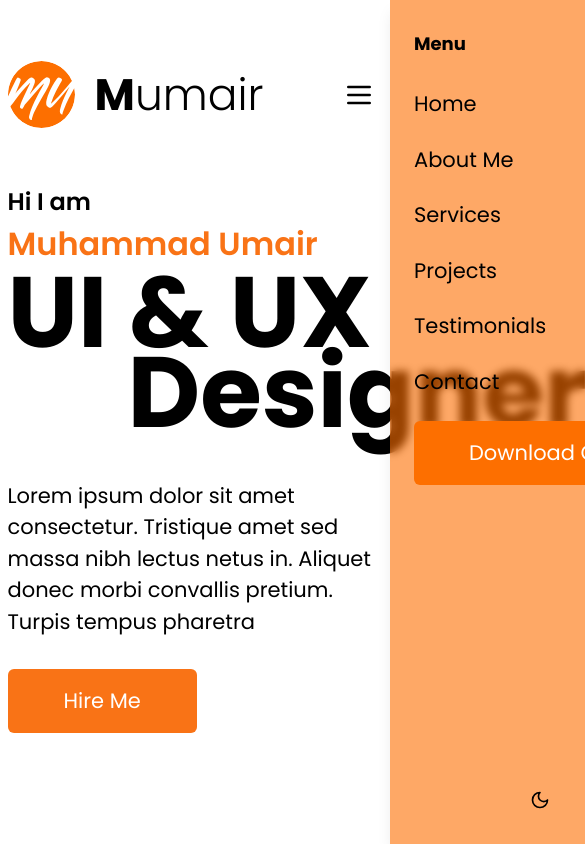
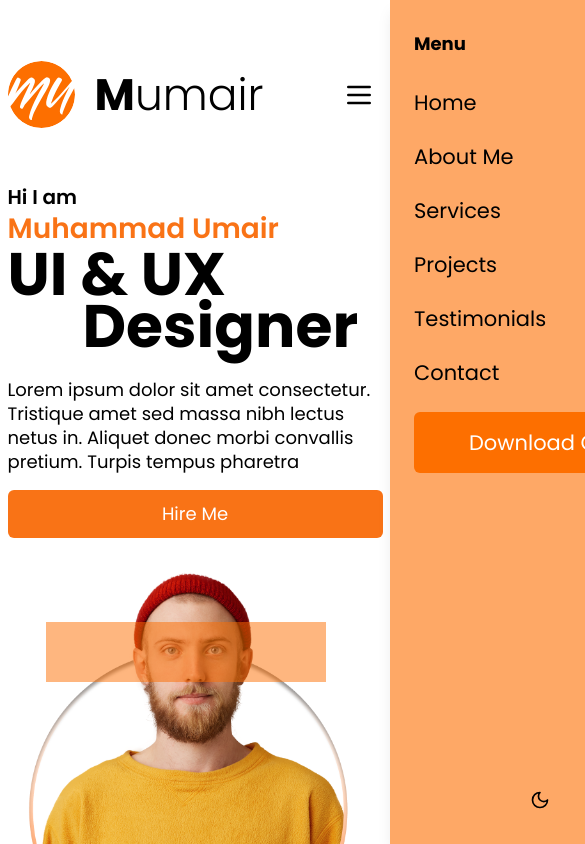
Before and after one commit to iamzubair6/personal-portfolio-task, a Next.js app: page / in a window 390 px wide. Shown: the top 844 px of the page, 585 px wide, since content can reach past the window. Built offline with nearby package versions, Linux system fonts and the light colour scheme.

Commit message:
Enhance Hero component for improved mobile responsiveness and adjust Tailwind font sizes

```diff
--- a/components/Hero.tsx
+++ b/components/Hero.tsx
@@ -4,26 +4,30 @@ import Link from "next/link";
 
 const Hero = () => {
   return (
-    <section className="py-16 grid grid-cols-1 lg:grid-cols-2 gap-[148px] items-center">
-      <div className="space-y-8">
-        <div className="space-y-4">
-          <h2 className="text-h5 font-semibold">Hi I am</h2>
-          <h1 className="text-h3 font-semibold text-primary">
+    <section className="pt-[60px] lg:py-[120px] grid grid-cols-1 lg:grid-cols-2 gap-8 lg:gap-[148px] items-center">
+      <div className="space-y-4 lg:space-y-8">
+        <div className="space-y-2 lg:space-y-4">
+          <h2 className="text-h5-mobile lg:text-h5 font-semibold">Hi I am</h2>
+          <h1 className="text-h3-mobile lg:text-h3 font-semibold text-primary">
             <span className="text-orange-500">Muhammad Umair</span>
           </h1>
-          <div className="space-y-2">
-            <h2 className="text-display font-bold">UI & UX</h2>
-            <h2 className="text-display font-bold ml-[32%]">Designer</h2>
+          <div className="space-y-1 lg:space-y-2">
+            <h2 className="text-display-mobile lg:text-display font-bold">
+              UI & UX
+            </h2>
+            <h2 className="text-display-mobile lg:text-display font-bold ml-[20%] lg:ml-[32%]">
+              Designer
+            </h2>
           </div>
         </div>
 
-        <p className="text-text-md max-w-3xl pt-5">
+        <p className="text-text-md-mobile lg:text-text-md max-w-3xl pt-3 lg:pt-5">
           Lorem ipsum dolor sit amet consectetur. Tristique amet sed massa nibh
           lectus netus in. Aliquet donec morbi convallis pretium. Turpis tempus
           pharetra
         </p>
 
-        <button className="bg-orange-500 text-white py-4 px-14 rounded-md hover:bg-orange-600 transition-colors text-text-md">
+        <button className="w-full lg:w-auto bg-orange-500 text-white py-3 lg:py-4 px-8 lg:px-14 rounded-md hover:bg-orange-600 transition-colors text-text-md-mobile lg:text-text-md">
           Hire Me
         </button>
       </div>
@@ -39,10 +43,10 @@ const Hero = () => {
             priority
             quality={100}
           />
-          <div className="absolute top-[13%] right-[22%] w-[374px] h-[83px] bg-primary/50 z-30" />
+          <div className="absolute top-[13%] right-[15%] lg:right-[22%] w-[280px] lg:w-[374px] h-[60px] lg:h-[83px] bg-primary/50 z-30" />
         </div>
 
-        <div className="flex gap-6 justify-center mt-8">
+        <div className="flex gap-4 lg:gap-6 justify-center mt-6 lg:mt-8">
           <Link
             href="#"
             className="text-foreground hover:text-orange-500 transition-colors"
--- a/tailwind.config.ts
+++ b/tailwind.config.ts
@@ -16,16 +16,27 @@ export default {
       },
       fontSize: {
         display: ["100px", "4.5rem"],
+        "display-mobile": ["60px", "3rem"],
         display1: ["65px", "3.833rem"],
+        "display1-mobile": ["45px", "2.8rem"],
         h1: ["48px", "2.856rem"],
+        "h1-mobile": ["36px", "2.2rem"],
         h2: ["44px", "2.44rem"],
+        "h2-mobile": ["32px", "2rem"],
         h3: ["32px", "1.944rem"],
+        "h3-mobile": ["28px", "1.7rem"],
         h4: ["28px", "1.556rem"],
+        "h4-mobile": ["24px", "1.4rem"],
         h5: ["24px", "1.278rem"],
-        "text-md": ["21px", "1.0 rem"],
+        "h5-mobile": ["20px", "1.2rem"],
+        "text-md": ["21px", "1.87rem"],
+        "text-md-mobile": ["18px", "1.5rem"],
         "text-base": ["18px", "1.0rem"],
+        "text-base-mobile": ["16px", "0.9rem"],
         "text-sm": ["14px", "0.778rem"],
+        "text-sm-mobile": ["12px", "0.7rem"],
         "text-xs": ["12px", "0.667rem"],
+        "text-xs-mobile": ["10px", "0.6rem"],
       },
       maxWidth: {
         container: "1420px",
```
